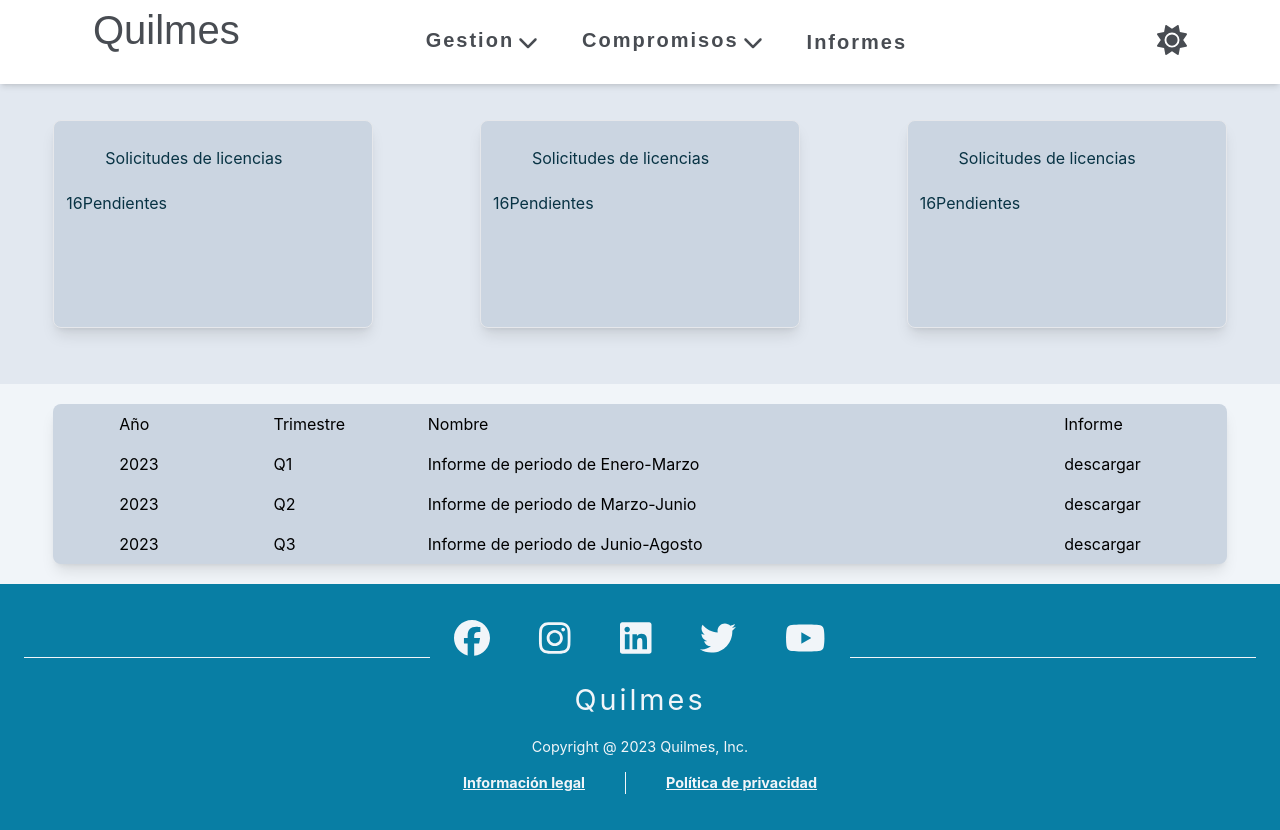
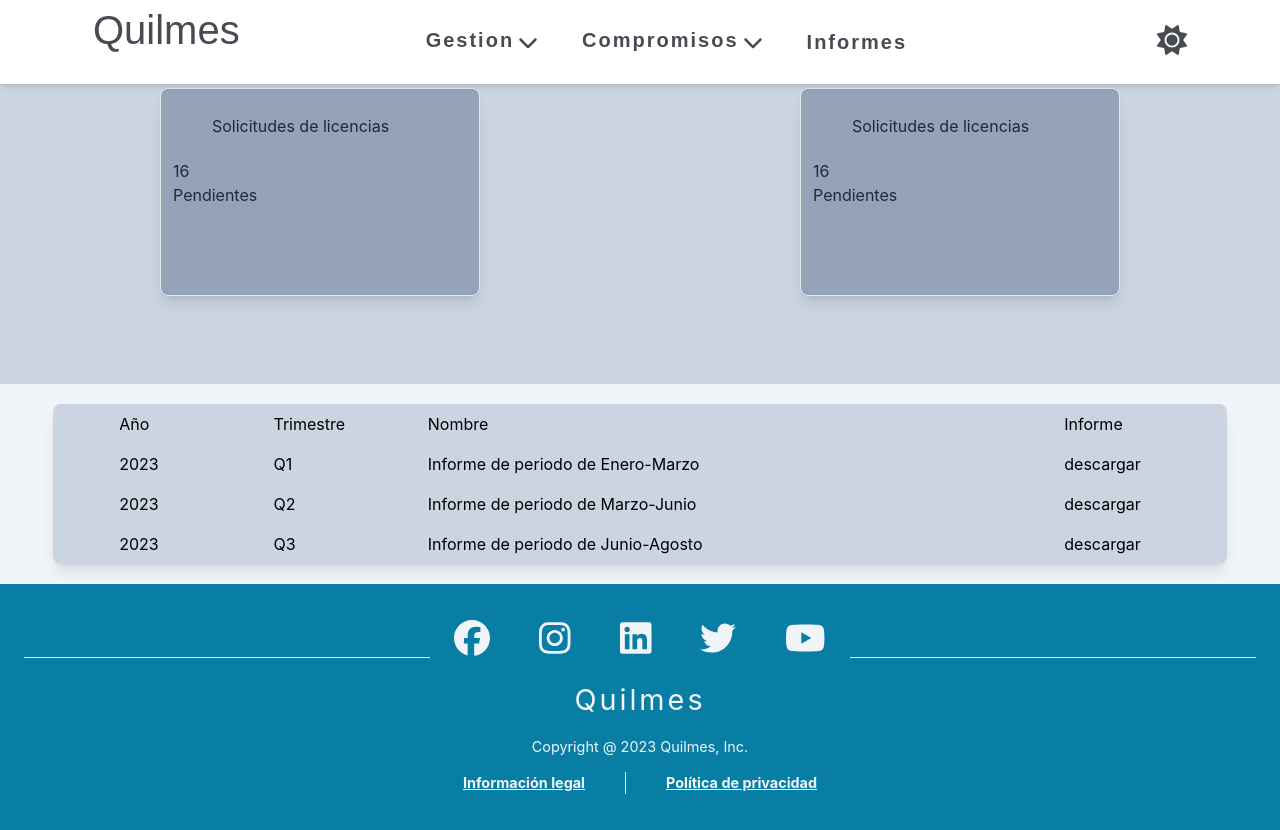
Before and after one commit to AbelAngelOk/QGT, a React (Vite) app: page /Informes in a window 1280 px wide. Shown: the top 830 px of the page. Built offline with nearby package versions, Linux system fonts and the light colour scheme.

Commit message:
version final en formato pero no en componente de simpleBoxes02 antes boxesHero

```diff
--- a/src/components/reports/boxesHero.jsx
+++ /dev/null
@@ -1,31 +0,0 @@
-const boxesHero = () => {
-  return (
-    <section id='reports--threeBoxesSection' className='w-full h-96 flex justify-around items-center flex-wrap bg-slate-200 dark:bg-slate-700 pt-16'>
-      <Box />
-      <Box />
-      <Box />
-    </section>
-  )
-}
-
-export default boxesHero
-
-function Box () {
-  return (
-    <ul id='reports--box' className='w-80 h-52 flex flex-wrap py-1 px-3 shadow-lg rounded-lg border bg-slate-300 dark:bg-slate-800'>
-      <li id='reports--box--horizontalUp' className='w-full h-1/3 justify-evenly items-center flex flex-wrap'>
-        <p className='text-cyan-950 dark:text-cyan-50'> Solicitudes de licencias </p>
-        <div id='reports--box--eyeLogoContainer' className=''><img alt='' /></div>
-      </li>
-      <li id='reports--box--horizontalDown' className='w-full h-2/3 flex flex-wrap items-center justify-evenly'>
-        <div id='reports--box--Down--left' className='w-1/2 h-full flex flex-wrap flex-row'>
-          <p className='text-cyan-950 dark:text-cyan-50'>16</p>
-          <p className='text-cyan-950 dark:text-cyan-50'>Pendientes</p>
-        </div>
-        <div id='reports--box--Down--right' className='w-1/2 h-full flex flex-wrap flex-row'>
-          <img alt='' />
-        </div>
-      </li>
-    </ul>
-  )
-}
--- /dev/null
+++ b/src/components/reports/simpleBoxes02-vars.json
@@ -0,0 +1,14 @@
+[
+    {
+        "title":"Solicitudes de licencias",
+        "data01":"16",
+        "data02":"Pendientes",
+        "img":""
+    },
+    {
+        "title":"Solicitudes de licencias",
+        "data01":"16",
+        "data02":"Pendientes",
+        "img":""
+    }
+]
--- /dev/null
+++ b/src/components/reports/simpleBoxes02.jsx
@@ -0,0 +1,35 @@
+import boxes from './simpleBoxes02-vars.json'
+
+export const simpleBoxes02 = () => {
+  return (
+    <section id='simpleBoxes02' className='w-full h-96 flex justify-around items-center flex-wrap bg-palette-light-bg300 dark:bg-palette-light-txt700'>
+      { boxMap() }
+    </section>
+  )
+}
+
+function boxMap () {
+  return boxes.map ( (b, key) => Box(b,key) )
+}
+
+function Box (data, id) {
+  return (
+    <ul id={'simpleBoxes02-box0' + id} className='w-80 h-52 flex flex-wrap py-1 px-3 shadow-lg rounded-lg border bg-palette-light-bg400 dark:bg-palette-light-txt800'>
+      <li id={'simpleBoxes02-box0' + id + '-horizontalUp'} className='w-full h-1/3 justify-evenly items-center flex flex-wrap'>
+        <p id={'simpleBoxes02-box0' + id + '-horizontalUp-text'} className='text-palette-light-txt800 dark:text-palette-light-bg100'>{ data.title } </p>
+        <div id={'simpleBoxes02-box0' + id + '-imgContainer'} className=''>
+          <img id={'simpleBoxes02-box0' + id + '-img'} alt='' />
+          </div>
+      </li>
+      <li id={'simpleBoxes02-box0' + id + '-horizontalDown'} className='w-full h-2/3 flex flex-wrap items-center justify-evenly'>
+        <div id={'simpleBoxes02-box0' + id + '-horizontalDown-left'} className='w-1/2 h-full flex flex-wrap flex-col'>
+          <p id={'simpleBoxes02-box0' + id + '-horizontalDown-left-txt01'} className='text-palette-light-txt800 dark:text-palette-light-bg100'> { data.data01 } </p>
+          <p id={'simpleBoxes02-box0' + id + '-horizontalDown-left-txt02'} className='text-palette-light-txt800 dark:text-palette-light-bg100'> { data.data02 } </p>
+        </div>
+        <div id={'simpleBoxes02-box0' + id + '-horizontalDown-right-imgContainer'} className='w-1/2 h-full flex flex-wrap flex-row'>
+          <img id={'simpleBoxes02-box0' + id + '-horizontalDown-right-img'} alt={ data.img } />
+        </div>
+      </li>
+    </ul>
+  )
+}
--- a/src/pages/Reports.jsx
+++ b/src/pages/Reports.jsx
@@ -1,4 +1,4 @@
-import BoxesHero from '../components/reports/boxesHero'
+import { simpleBoxes02 as BoxesHero } from '../components/reports/simpleBoxes02'
 import { table01 as ListReports } from '../components/reports/table01'
 import { Footer } from '../components/commons/Footer'
 import { useLocation } from 'react-router-dom'
```
